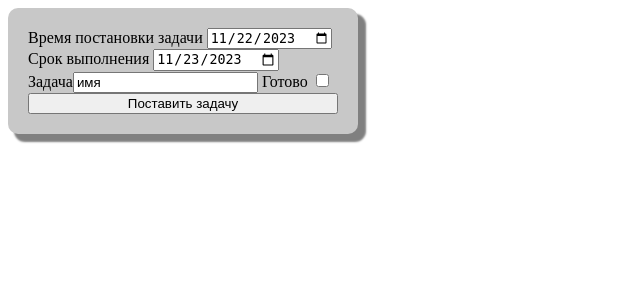
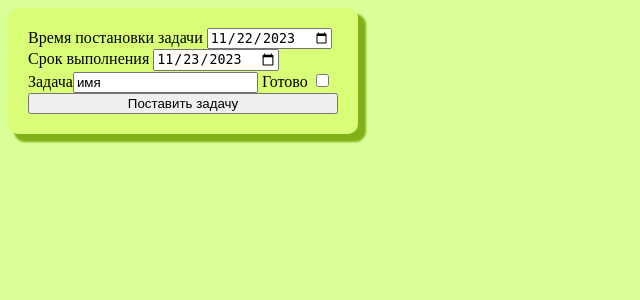
Before and after one commit to Sapronov-Nikolay/todo, a Django app: template rocket/tasklist/templates/tasklist/index.html in a window 1280 px wide. Shown: the top 300 px of the page, without its empty margins (0-640 px from the left). Run offline with Django 4.2, Linux system fonts and the light colour scheme; the template is opened without the code that fills it, so the values that code supplies are empty.

Commit message:
покрасили css и соединили html файлы с css вместе.

```diff
--- a/rocket/static/style/forms.css
+++ b/rocket/static/style/forms.css
@@ -4,8 +4,12 @@ form {
 	width: 310px;
 	border-radius: 10px;
 	border-width: 2px;
-	border-color: grey;
-	box-shadow: 7px 7px 2px 1px grey;
-	background-color: rgb(200, 200, 200);
+	border-color: rgb(167, 238, 34);
+	box-shadow: 7px 7px 2px 1px rgba(125, 172, 16, 0.945);
+	background-color: rgb(217, 253, 119);
 	padding: 20px;
 }
+
+body {
+    background-color: #dbff98;
+}
--- a/rocket/tasklist/templates/tasklist/form.html
+++ b/rocket/tasklist/templates/tasklist/form.html
@@ -1,7 +1,9 @@
 {% load static %}
+<link rel="stylesheet" href="{% static 'style/forms.css' %}">
 <link rel="shortcut icon" type="image/png" href="{% static 'img/free-icon-folder-7407897.png' %}"/>
 <form action='/tasklist/add' method="post">
     {% csrf_token %}
     <input name='data' type='text' value='Данные'>
+    {{task_form_auto_gen}}
     <input type="submit" value="Ok">
     </form>
```
